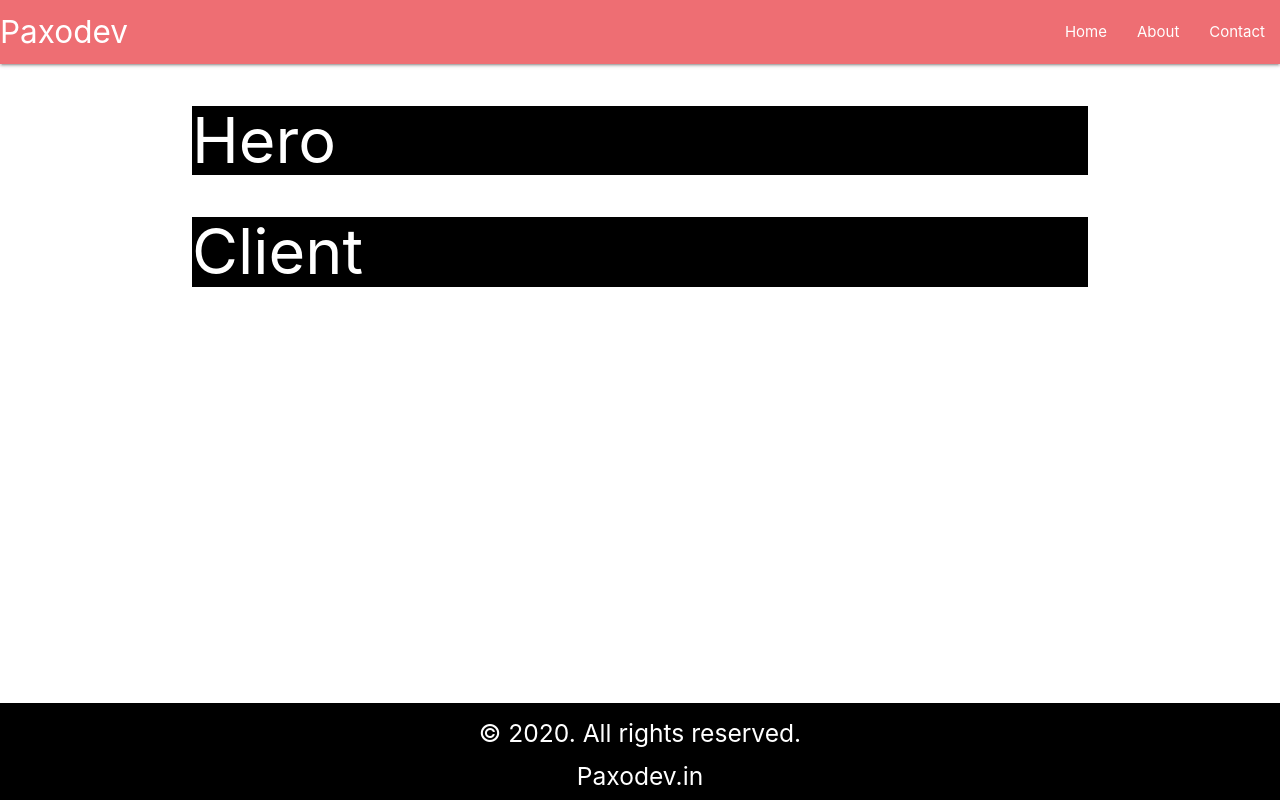
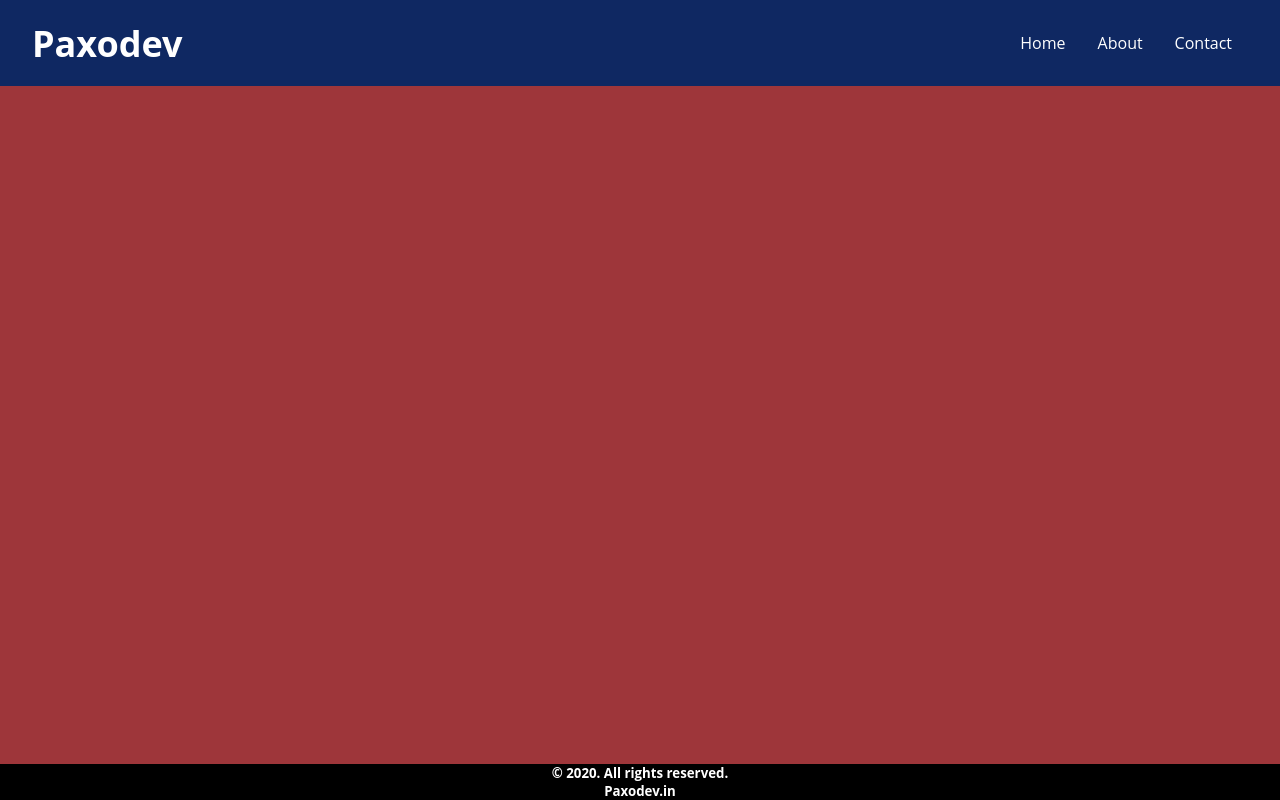
Before and after one commit to paxodev-in/homesite, a React app: page / in a window 1280 px wide. Built offline with nearby package versions, Linux system fonts and the light colour scheme.

Commit message:
Add styling to header component

```diff
--- a/public/index.html
+++ b/public/index.html
@@ -8,11 +8,6 @@
       name="description"
       content="Web site created using create-react-app"
     />
-    <link
-      rel="stylesheet"
-      href="https://cdnjs.cloudflare.com/ajax/libs/materialize/1.0.0/css/materialize.min.css"
-    />
-    <script src="https://cdnjs.cloudflare.com/ajax/libs/materialize/1.0.0/js/materialize.min.js"></script>
     <title>Paxodev</title>
   </head>
   <body>
--- a/src/components/App/App.js
+++ b/src/components/App/App.js
@@ -1,18 +1,13 @@
 import React from 'react';
-import './App.css';
-import Header from "../Header/Header";
-import Hero from "../Hero/Hero";
-import Client from "../Client/Client";
-import Footer from "../Footer/Footer";
+import Header from '../Header/Header';
+import Footer from '../Footer/Footer';
 
 function App() {
   return (
-    <section>
+    <>
       <Header />
-      <Hero />
-      <Client />
       <Footer />
-    </section>
+    </>
   );
 }
 
--- a/src/components/Header/Header.jsx
+++ b/src/components/Header/Header.jsx
@@ -1,28 +1,32 @@
-import React from "react";
+import React from 'react';
 
-function Header() {
-    return(
+const Header = () => {
+  return (
     <header>
-            <nav>
-                <div className="nav-wrapper">
-                    <a href="#" className="brand-logo">Paxodev</a>
-                    <a href="#" data-target="mobile-demo" className="sidenav-trigger"><i className="material-icons">menu</i></a>
-                        <ul id="nav-mobile" className="right hide-on-med-and-down">
-                            <li><a href="sass.html">Home</a></li>
-                            <li><a href="badges.html">About</a></li>
-                            <li><a href="collapsible.html">Contact</a></li>
-                        </ul>
-                        <ul className="sidenav" id="mobile-demo">
-                            <li><a href="sass.html">Sass</a></li>
-                            <li><a href="badges.html">Components</a></li>
-                            <li><a href="collapsible.html">Javascript</a></li>
-                            <li><a href="mobile.html">Mobile</a></li>
+      <nav className={`navbar bg-primary`}>
+        <div className="navbar-brand">
+          <h2>
+            <a href="/">Paxodev</a>
+          </h2>
+        </div>
+        <div className="navbar-links">
+          <ul className="navbar-links-items">
+            <li>
+              <a href="/" className="active">
+                Home
+              </a>
+            </li>
+            <li>
+              <a href="#">About</a>
+            </li>
+            <li>
+              <a href="#">Contact</a>
+            </li>
           </ul>
         </div>
       </nav>
     </header>
   );
-}
-
+};
 
 export default Header;
--- a/src/index.css
+++ b/src/index.css
@@ -0,0 +1,42 @@
+* {
+  box-sizing: border-box;
+  margin: 0;
+  padding: 0;
+}
+html,
+body,
+#root {
+  width: 100%;
+  height: 100%;
+  display: flex;
+  font-family: 'Open Sans';
+  font-size: 1rem;
+  background-color: #0f2862;
+}
+*,
+*::before,
+*::after {
+  box-sizing: inherit;
+}
+main {
+  flex: 1 0 auto;
+}
+.container {
+  max-width: 1400px;
+  margin: 3rem auto;
+  padding: 1rem;
+}
+.bg-primary {
+  background-color: #0f2862;
+}
+.bg-secondary {
+  background-color: #9e363a;
+}
+.navbar {
+  display: flex;
+  flex-flow: 'column' 'nowrap';
+  align-items: 'center';
+  justify-content: 'space-between';
+  width: 100%;
+  height: 100%;
+}
--- a/src/index.js
+++ b/src/index.js
@@ -1,6 +1,6 @@
 import React from 'react';
 import ReactDOM from 'react-dom';
-import './index.css';
+import './main.min.css';
 import App from './components/App/App';
 
 ReactDOM.render(
--- /dev/null
+++ b/src/main.min.css
@@ -0,0 +1 @@
+*{box-sizing:border-box;margin:0;padding:0}html,body,#root{box-sizing:border-box;width:100%;height:100%;display:flex;font-family:"Open Sans";font-size:1rem;background-color:#9e363a}*,*::before,*::after{box-sizing:inherit}a,a:link,a:visited{color:#fff;text-decoration:none}main{flex:1 0 auto}.container{max-width:1400px;margin:3rem auto;padding:1rem}.bg-primary{background-color:#0f2862}.bg-secondary{background-color:#9e363a}.navbar{display:flex;flex-direction:row;flex-wrap:wrap;align-items:center;justify-content:space-between;width:100%;width:100vw;position:fixed;height:auto;padding:0 2rem;color:#fff}.navbar-brand{font-size:1.5rem;font-weight:500;text-shadow:white}.navbar-links-items{display:flex;flex-direction:row;flex-wrap:nowrap;align-items:flex-end;justify-content:space-between;width:100%}.navbar-links-items>li{padding:2rem 1rem;list-style-type:none}.navbar-links-items>li:hover{border-bottom:2px solid #fff;background-color:rgba(255,255,255,0.2)}
```
Also changed, not shown: public/dist/css/main.min.css, public/dist/sass/base/_base.scss, public/dist/sass/components/_navbar.scss, public/dist/sass/layouts/_layouts.scss, public/dist/sass/main.scss, public/dist/sass/sections/_header.scss (added), public/dist/sass/utilities/_utilities.scss (added), src/components/App/App.css (deleted). Lines whose indentation alone changed are shown as unchanged.
